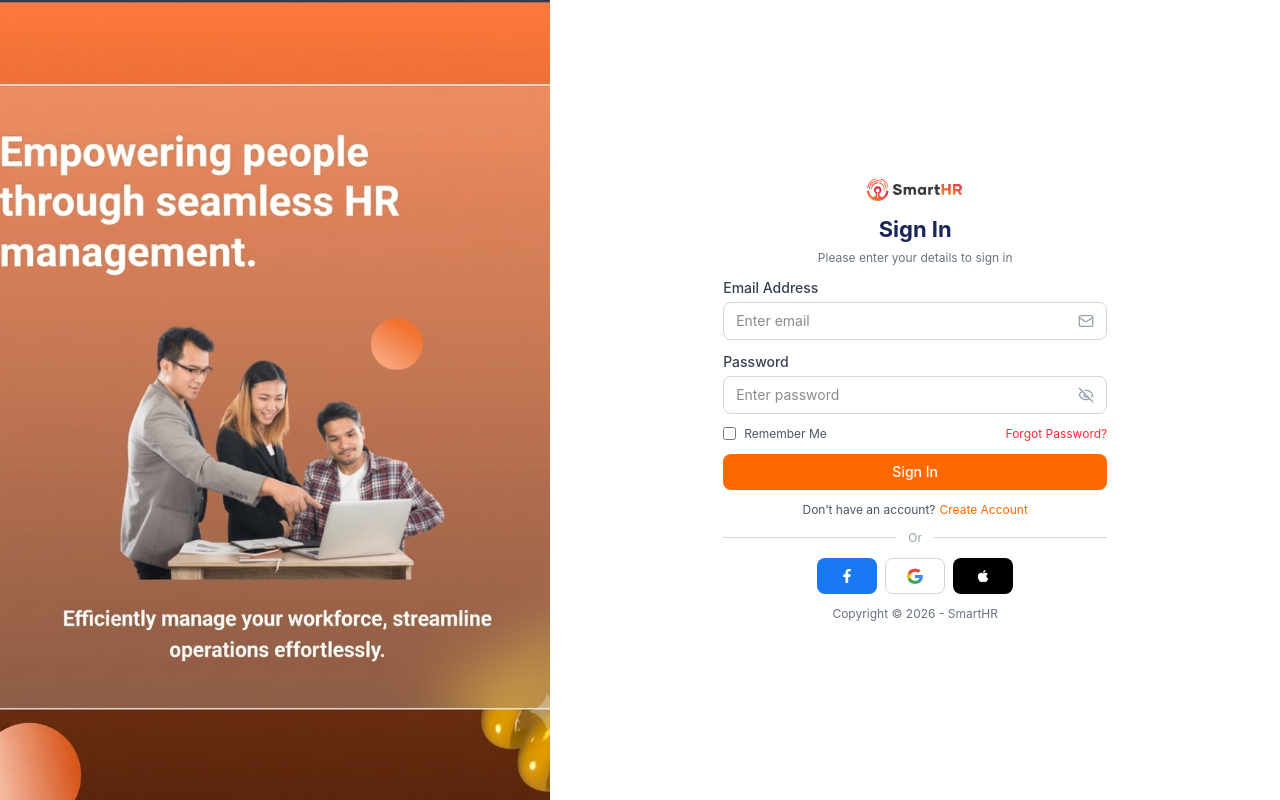
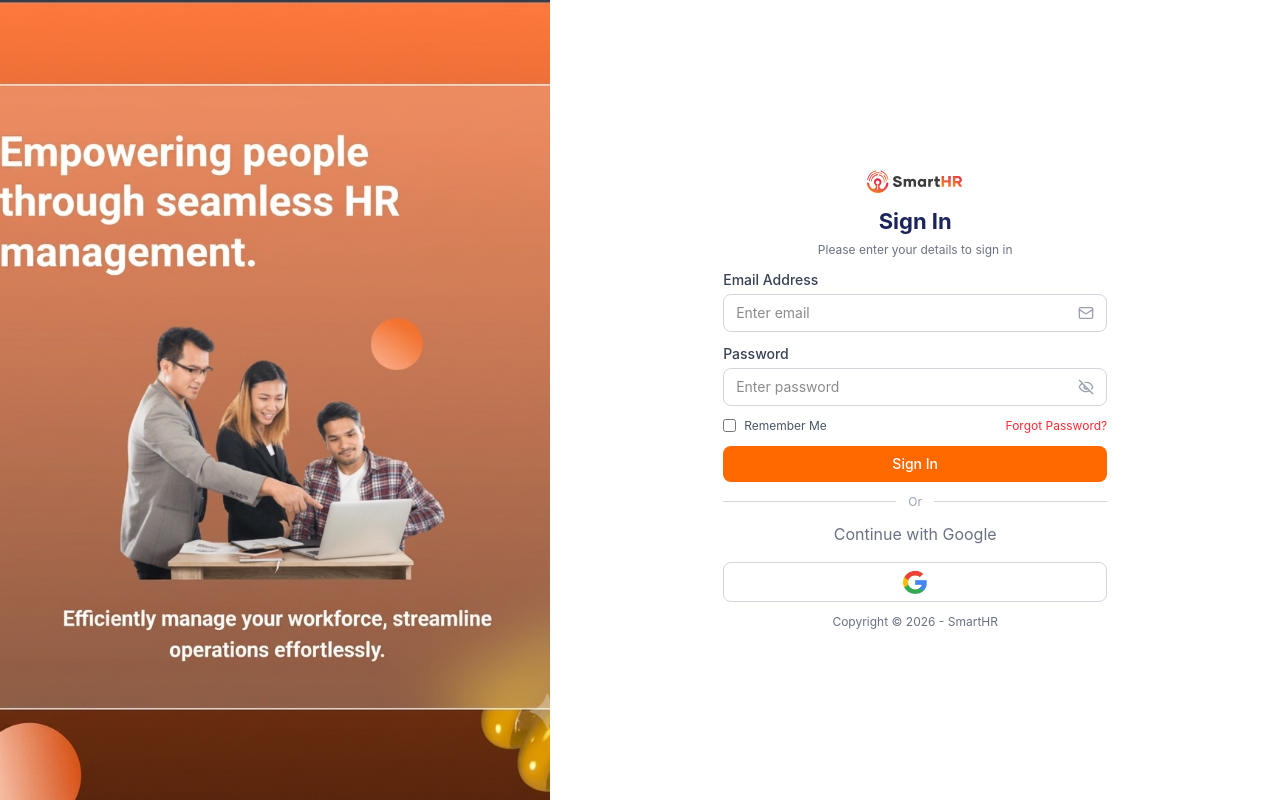
Before and after one commit to luckysharmaaaa/hrmscomplete, a React (Vite) app: page / in a window 1280 px wide. Built offline with nearby package versions, Linux system fonts and the light colour scheme.

Commit message:
feat(auth): add Firebase config Google sign-in popup

```diff
--- a/package.json
+++ b/package.json
@@ -15,8 +15,10 @@
     "@mui/icons-material": "^9.1.1",
     "@mui/material": "^9.1.1",
     "@tailwindcss/vite": "^4.3.0",
+    "axios": "^1.18.0",
     "daisyui": "^5.5.23",
     "date-fns": "^4.4.0",
+    "firebase": "^12.15.0",
     "formik": "^2.4.9",
     "lucide-react": "^1.17.0",
     "react": "^19.2.6",
--- a/src/components/EditUserModal.jsx
+++ b/src/components/EditUserModal.jsx
@@ -73,7 +73,7 @@ const FieldError = ({ error, touched }) =>
   ) : null;
 
 // ── Component ─────────────────────────────────────────────────────────────────
-const EditUserModal = ({ isOpen, onClose, editUser }) => {
+const EditUserModal = ({ isOpen, onClose, editUser, onSave }) => {
   const [showPassword, setShowPassword] = useState(false);
   const [showConfirm, setShowConfirm] = useState(false);
   const [permissions, setPermissions] = useState(INITIAL_PERMISSIONS);
@@ -93,8 +93,13 @@ const EditUserModal = ({ isOpen, onClose, editUser }) => {
     },
     validationSchema,
     onSubmit: (values) => {
-      console.log("Updated user:", { ...values, permissions });
-      onClose();
+      const updatedFields = {
+        name: `${values.firstName} ${values.lastName}`.trim(),
+        email: values.email,
+        phone: values.phone,
+        role: values.role,
+      };
+      onSave(updatedFields);
     },
   });
 
--- a/src/components/UserTable.jsx
+++ b/src/components/UserTable.jsx
@@ -115,6 +115,14 @@ const UserTable = () => {
 
     setDeleteTarget(null);
     setIsDeleteModalOpen(false);
+  };
+
+  const handleSaveUser = (updatedFields) => {
+    setUser((prev) =>
+      prev.map((u) => (u.id === editUser.id ? { ...u, ...updatedFields } : u)),
+    );
+    setIsEditModalOpen(false);
+    setEditUser(null);
   };
 
   const toggleAll = () =>
@@ -527,6 +535,7 @@ const UserTable = () => {
           setIsEditModalOpen(false);
           setEditUser(null);
         }}
+        onSave={handleSaveUser}
       />
     </div>
   );
--- /dev/null
+++ b/src/firebase-config/firebase.js
@@ -0,0 +1,26 @@
+// Import the functions you need from the SDKs you need
+import { initializeApp } from "firebase/app";
+import { getAnalytics } from "firebase/analytics";
+import { getAuth, GoogleAuthProvider } from "firebase/auth";
+// TODO: Add SDKs for Firebase products that you want to use
+// https://firebase.google.com/docs/web/setup#available-libraries
+
+// Your web app's Firebase configuration
+// For Firebase JS SDK v7.20.0 and later, measurementId is optional
+const firebaseConfig = {
+  apiKey: "AIzaSyCRq600SDHxKbvpKsOi_dxdz-mDO1cakSM",
+  authDomain: "standupmanager-9e879.firebaseapp.com",
+  projectId: "standupmanager-9e879",
+  storageBucket: "standupmanager-9e879.firebasestorage.app",
+  messagingSenderId: "267593649005",
+  appId: "1:267593649005:web:f93dd44b4c09f02e05a864",
+  measurementId: "G-1KVMKPDSPT",
+};
+
+// Initialize Firebase
+const app = initializeApp(firebaseConfig);
+const analytics = getAnalytics(app);
+const auth = getAuth(app);
+const googleProvider = new GoogleAuthProvider();
+
+export { app, analytics, auth, googleProvider };
--- a/src/pages/Login.jsx
+++ b/src/pages/Login.jsx
@@ -6,11 +6,23 @@ import { useNavigate } from "react-router-dom";
 
 import { FaFacebookF, FaApple } from "react-icons/fa";
 import { Mail, EyeOff, Eye } from "lucide-react";
+import { googleLogin } from "../services/authServices";
 
 function Login() {
-
   const navigate = useNavigate();
 
+  //login with google pop-up
+  const handleGoogleLogin = async () => {
+    try {
+      const response = await googleLogin();
+
+      console.log(response);
+
+      // navigate dashboard
+    } catch (error) {
+      console.log(error);
+    }
+  };
 
   const [formData, setFormData] = useState({
     email: "",
@@ -39,9 +51,7 @@ function Login() {
     if (!formData.email.trim()) {
       newErrors.email = "Email is required";
     } else if (
-      !/^[A-Z0-9._%+-]+@[A-Z0-9.-]+\.[A-Z]{2,}$/i.test(
-        formData.email
-      )
+      !/^[A-Z0-9._%+-]+@[A-Z0-9.-]+\.[A-Z]{2,}$/i.test(formData.email)
     ) {
       newErrors.email = "Invalid email address";
     }
@@ -50,8 +60,7 @@ function Login() {
     if (!formData.password) {
       newErrors.password = "Password is required";
     } else if (formData.password.length < 6) {
-      newErrors.password =
-        "Password must be at least 6 characters";
+      newErrors.password = "Password must be at least 6 characters";
     }
 
     setErrors(newErrors);
@@ -66,7 +75,7 @@ function Login() {
     if (validateForm()) {
       console.log("Login Data:", formData);
 
-      alert("Login Successful!");
+      // alert("Login Successful!");
 
       // Reset Form
       setFormData({
@@ -98,18 +107,12 @@ function Login() {
         >
           {/* Logo */}
           <div className="text-center mb-3">
-            <img
-              src={logo_img}
-              alt="logo"
-              className="w-24 mx-auto"
-            />
+            <img src={logo_img} alt="logo" className="w-24 mx-auto" />
           </div>
 
           {/* Heading */}
           <div className="text-center mb-3">
-            <h1 className="text-[22px] font-bold text-[#1b2559]">
-              Sign In
-            </h1>
+            <h1 className="text-[22px] font-bold text-[#1b2559]">Sign In</h1>
 
             <p className="text-gray-500 mt-1 text-xs">
               Please enter your details to sign in
@@ -138,9 +141,7 @@ function Login() {
             </div>
 
             {errors.email && (
-              <p className="text-red-500 text-xs mt-1">
-                {errors.email}
-              </p>
+              <p className="text-red-500 text-xs mt-1">{errors.email}</p>
             )}
           </div>
 
@@ -162,23 +163,15 @@ function Login() {
 
               <button
                 type="button"
-                onClick={() =>
-                  setShowPassword(!showPassword)
-                }
+                onClick={() => setShowPassword(!showPassword)}
                 className="px-3 text-gray-400"
               >
-                {showPassword ? (
-                  <Eye size={16} />
-                ) : (
-                  <EyeOff size={16} />
-                )}
+                {showPassword ? <Eye size={16} /> : <EyeOff size={16} />}
               </button>
             </div>
 
             {errors.password && (
-              <p className="text-red-500 text-xs mt-1">
-                {errors.password}
-              </p>
+              <p className="text-red-500 text-xs mt-1">{errors.password}</p>
             )}
           </div>
 
@@ -194,65 +187,44 @@ function Login() {
               Remember Me
             </label>
 
-            <button
-              type="button"
-              className="text-red-500 hover:underline"
-            >
+            <button type="button" className="text-red-500 hover:underline">
               Forgot Password?
             </button>
           </div>
 
           {/* Sign In Button */}
-          <button className="w-full h-9 bg-orange-500 hover:bg-orange-600 text-white rounded-lg font-medium text-sm transition flex items-center justify-center" onClick={()=>navigate("profile")}>
+          <button
+            className="w-full h-9 bg-orange-500 hover:bg-orange-600 text-white rounded-lg font-medium text-sm transition flex items-center justify-center"
+            onClick={() => navigate("profile")}
+          >
             Sign In
           </button>
-
-          {/* Create Account */}
-          <p className="text-center text-xs text-gray-600 mt-3">
-            Don’t have an account?
-            <span
-              onClick={() => navigate("/signup")}
-              className="text-orange-500 ml-1 cursor-pointer hover:underline"
-            >
-              Create Account
-            </span>
-          </p>
 
           {/* Divider */}
           <div className="flex items-center my-3">
             <div className="flex-1 border-t border-gray-300"></div>
 
-            <span className="mx-3 text-gray-400 text-xs">
-              Or
-            </span>
+            <span className="mx-3 text-gray-400 text-xs">Or</span>
 
             <div className="flex-1 border-t border-gray-300"></div>
           </div>
 
           {/* Social Login */}
+          <p className="flex justify-center items-center mb-4  text-gray-500 font-semi-bold">
+            Continue with Google
+          </p>
           <div className="flex justify-center gap-2">
-            <button className="w-15 h-9 bg-[#1877F2] rounded-lg flex items-center justify-center hover:opacity-90 transition">
-              <FaFacebookF className="text-white text-sm" />
-            </button>
-
-            <button className="w-15 h-9 border border-gray-300 rounded-lg flex items-center justify-center hover:bg-gray-50 transition">
-              <img
-                src={google_icon}
-                alt="Google"
-                className="w-4 h-4"
-              />
-            </button>
-
-            <button className="w-15 h-9 bg-black rounded-lg flex items-center justify-center hover:opacity-90 transition">
-              <FaApple className="text-white text-sm" />
+            <button
+              onClick={handleGoogleLogin}
+              className="w-100 h-10 border border-gray-300 rounded-lg flex items-center justify-center hover:bg-gray-50 transition"
+            >
+              <img src={google_icon} alt="Google" className="w-6 h-6" />
             </button>
           </div>
 
           {/* COPYRIGHT */}
           <div className="text-center pt-3">
-            <p className="text-xs text-gray-500">
-              Copyright © 2026 - SmartHR
-            </p>
+            <p className="text-xs text-gray-500">Copyright © 2026 - SmartHR</p>
           </div>
         </form>
       </div>
--- /dev/null
+++ b/src/services/authServices.js
@@ -0,0 +1,29 @@
+import { signInWithPopup } from "firebase/auth";
+import { auth, googleProvider } from "../firebase-config/firebase";
+import axios from "axios";
+
+export const googleLogin = async () => {
+  try {
+    const result = await signInWithPopup(auth, googleProvider);
+
+    const user = result.user;
+
+    console.log("User:", user);
+
+    const response = await axios.post(
+      "http://localhost:5000/v1/auth/login",
+      {
+        email: user.email,
+        fcm: "",
+      },
+      {
+        withCredentials: true,
+      },
+    );
+
+    return response.data;
+  } catch (error) {
+    console.error(error);
+    throw error;
+  }
+};
```
Also changed, not shown: 1 other file (tests, documents, lock files or other folders).
